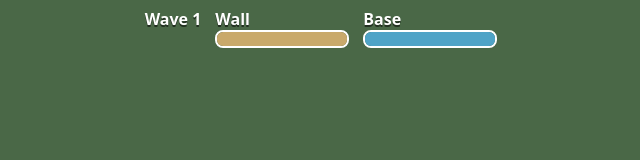
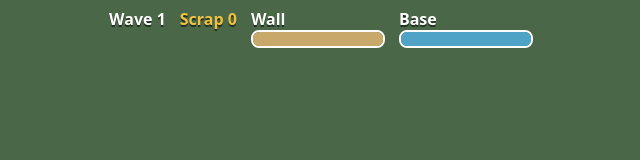
Before and after one commit to esetebanjimenez/dead-line, a website built with Vite: page index.html in a window 1280 px wide. Shown: the top 160 px of the page, without its empty margins (319-959 px from the left). Built offline with nearby package versions, Linux system fonts and the light colour scheme.

Commit message:
HUD: always-visible Scrap readout in the top bar

```diff
--- a/index.html
+++ b/index.html
@@ -32,7 +32,7 @@
 </head>
 <body>
 <div id="stage"></div>
-<div id="top"><div>Wave <span id="wave">1</span></div><div>Wall <div class="bar"><i id="wallbar" style="background:#c9a96b"></i></div></div><div>Base <div class="bar"><i id="basebar" style="background:#4fa3c7"></i></div></div></div>
+<div id="top"><div>Wave <span id="wave">1</span></div><div style="color:#f0c040;font-weight:700">Scrap <span id="scrap">0</span></div><div>Wall <div class="bar"><i id="wallbar" style="background:#c9a96b"></i></div></div><div>Base <div class="bar"><i id="basebar" style="background:#4fa3c7"></i></div></div></div>
 <div id="banner"></div>
 <div id="hud"></div>
 <div id="perf"></div>
--- a/src/ui/hud.ts
+++ b/src/ui/hud.ts
@@ -130,6 +130,7 @@ export class Hud {
     this.upgrade.el.classList.toggle('empty', t2Locked || !(w.phase === 'pause' || w.phase === 'banner') || w.scrap < t2.cost);
     this.repair.n.textContent = `${Math.floor(w.scrap)}`;
     this.repair.el.classList.toggle('empty', !(w.phase === 'pause' || w.phase === 'banner') || w.wallHp >= w.wallMaxHp || w.scrap < 1);
+    document.getElementById('scrap')!.textContent = `${Math.floor(w.scrap)}`;
     document.getElementById('wave')!.textContent = `${w.wave + 1}/${w.data.waves.length}`;
     (document.getElementById('wallbar') as HTMLElement).style.width = `${(100 * w.wallHp) / w.wallMaxHp}%`;
     const bf = w.baseHp / w.baseMaxHp;
```
